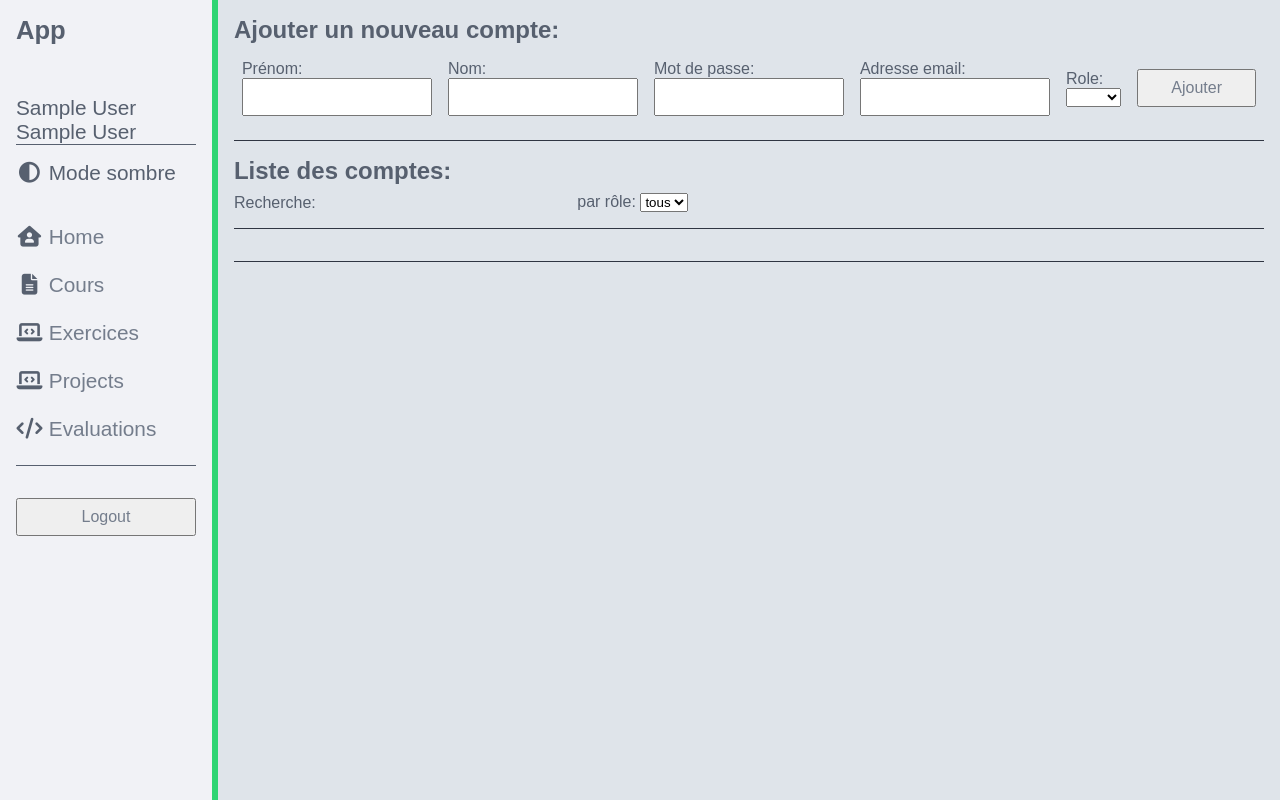
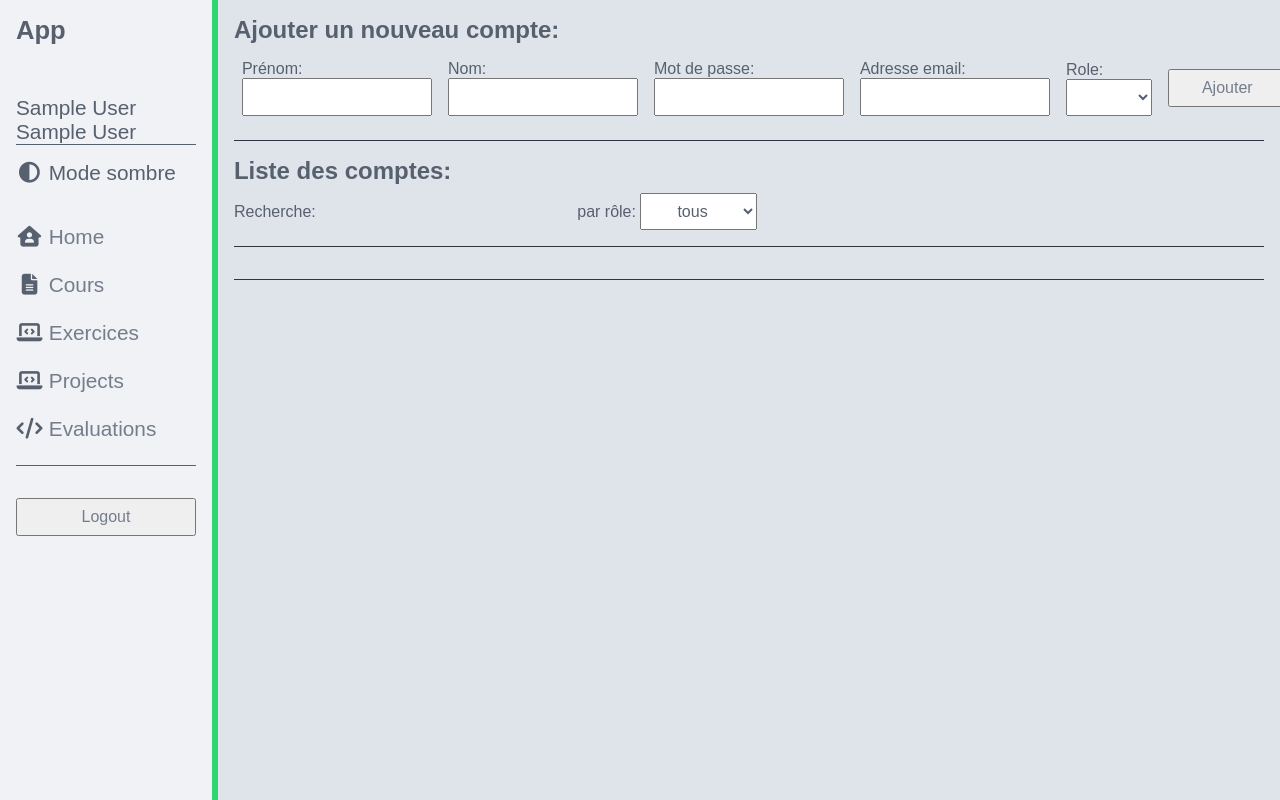
Before and after one commit to Elliacoj/site_stage, a PHP site: page /view/administration.php in a window 1280 px wide. Run offline with PHP 8.4, Linux system fonts and the light colour scheme; the visitor is signed in with stand-in values (Sample User, id 1); data that the repository does not hold is empty; some libraries are stand-ins or nearby versions.

Commit message:
22/03 : select css fait

```diff
--- a/view/styles/commun.css
+++ b/view/styles/commun.css
@@ -12,7 +12,8 @@ body {
 /*For all: 100% */
 header, #body_container, #page_container, #nav_logout_section button,
 .section_documents, .section_information, .section_documents_item,
-.modale div, .modale div input {
+.modale div, .modale div input,
+.account_options div {
     width: 100%;
 }
 
@@ -23,12 +24,17 @@ html, body, #body_container, #navigation_bar {
 /*For all: FLEX */
 header, #body_container, #index_login label, #page_container,
 .section_type, .section_information, .section_show_button, .section_documents_item,
-.modale, .modale div {
+#accounts_list_search, .accounts_results, #admin_add_account form,
+.modale, .modale div, .account_options div {
     display: flex;
 }
 
 #page_container, .modale {
     flex-direction: column;
+}
+
+#accounts_list_search, .accounts_results, #admin_add_account form {
+    flex-direction: row;
 }
 
 /* For all: PADDING */
@@ -45,7 +51,7 @@ header, #body_container, #index_login label, #page_container,
     padding: 1rem 0.5rem;
 }
 
-button, .cancel {
+button, .cancel, select {
     padding: 0.5rem 2rem;
 }
 
@@ -62,7 +68,7 @@ header {
     font-size: 0.8rem;
 }
 
-#page_container, button, .cancel, .modale div label, .modale div input {
+#page_container, button, .cancel, .modale div label, .modale div input, select {
     font-size: 1rem;
 }
 
@@ -149,7 +155,5 @@ nav i {
 }
 
 .account_options div {
-    width: 100%;
-    display: flex;
     justify-content: center;
 }
--- a/view/styles/dark.css
+++ b/view/styles/dark.css
@@ -7,7 +7,7 @@ body {
     background-color: #2f3542;
 }
 
-input, button, .cancel {
+input, button, .cancel, select {
     background-color: #747d8c;
 }
 
@@ -15,7 +15,7 @@ input, button, .cancel {
     border-right: solid #2ed573 6px;
 }
 
-body, a, a i, input, .section_show_more i, button, .cancel {
+body, a, a i, input, .section_show_more i, button, .cancel, select {
     color: #dfe4ea;
 }
 
@@ -36,7 +36,7 @@ button, .cancel {
     box-shadow: #2f3542 0 0 0.5rem;
 }
 
-input {
+input, select {
     border: unset;
 }
 
--- a/view/styles/light.css
+++ b/view/styles/light.css
@@ -11,7 +11,7 @@ body {
     border-right: solid #2ed573 6px;
 }
 
-body, a i, .section_show_more i, button i, .show_button, button:hover {
+body, a i, .section_show_more i, button i, .show_button, button:hover, select {
     color: #57606f;
 }
 
@@ -42,7 +42,6 @@ nav div a:hover {
 }
 
 /* Checkbox */
-
 .section_show_label:hover input ~ .section_checkmark {
     background-color: #ccc;
 }
```
